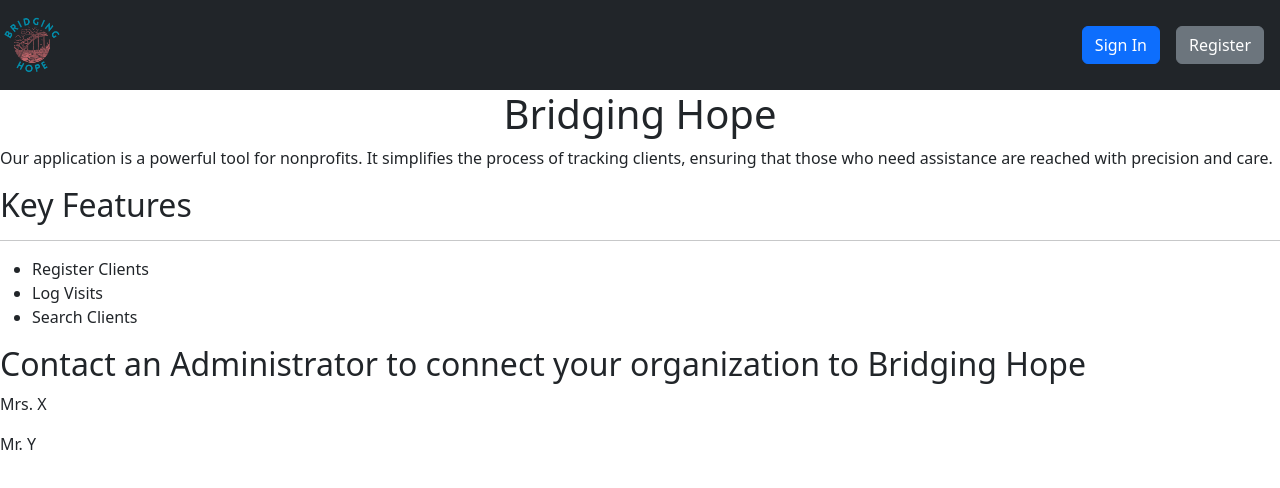
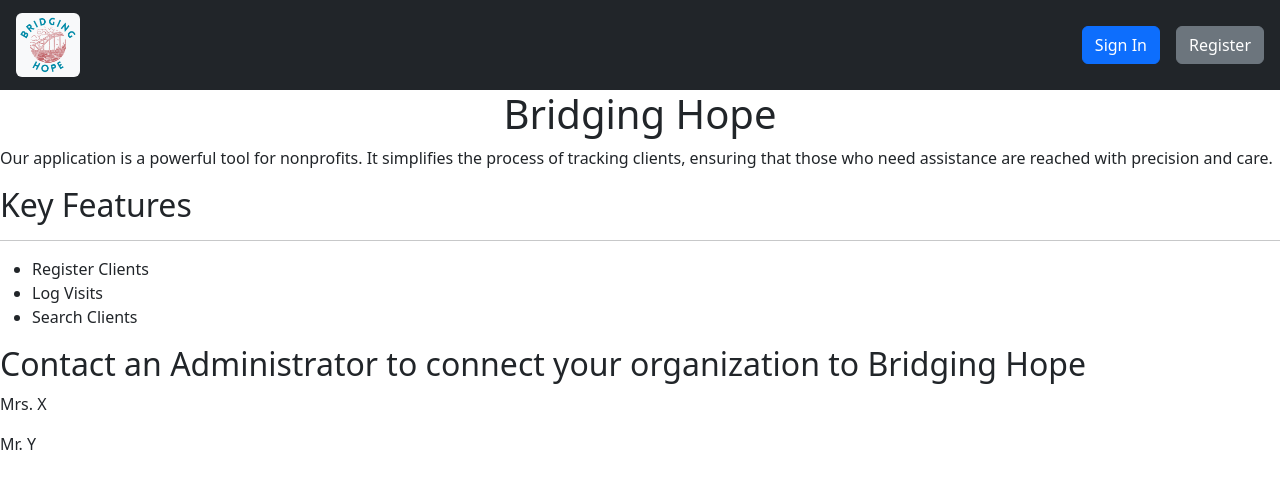
Before and after one commit to casellner/Bridging-Hope-Legacy, a React (Create React App) app in the folder frontend/: page / in a window 1280 px wide. Shown: the top 488 px of the page. Built offline with nearby package versions, Linux system fonts and the light colour scheme.

Commit message:
stylize logo in top left corner of screen

```diff
--- a/frontend/src/App.js
+++ b/frontend/src/App.js
@@ -7,8 +7,9 @@
     <div className="App">
       {/* navbar */}
       <nav className="navbar bg-dark">
-        <a class="navbar-brand" href="#">
-          <img src={logo} alt="Bridging Hope Logo" width="64" height="64"/>
+        {/* logo */}
+        <a className="navbar-brand" href="#">
+          <img src={logo} alt="Bridging Hope Logo" width="64" height="64" className="bg-light ms-3 rounded"/>
         </a>
 
         <div>
```
